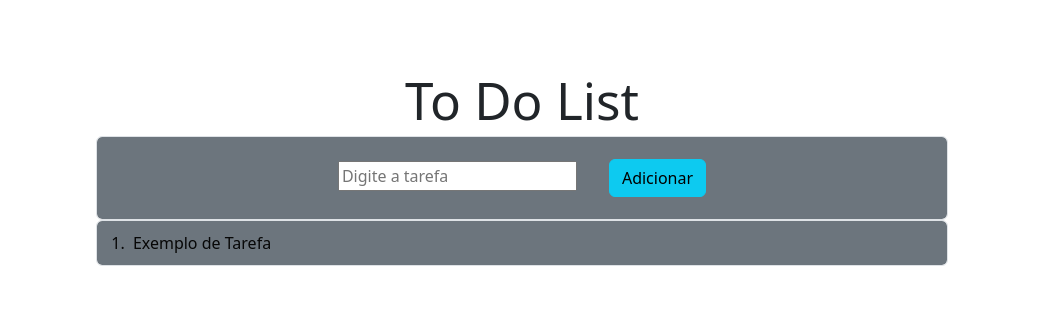
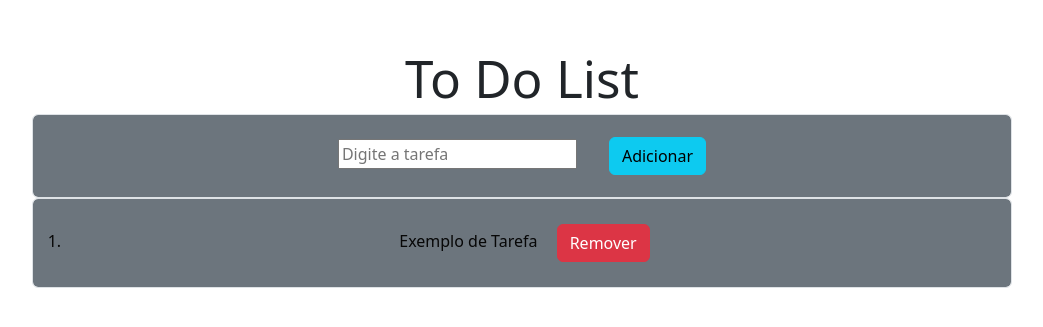
Before and after one commit to AdrianoVolter/To-Do-List, a React (Vite) app: page / in a window 1280 px wide. Shown: the part 231-558 px from the top of the page, without its empty margins (106-1149 px from the left). Built offline with nearby package versions, Linux system fonts and the light colour scheme.

Commit message:
Todo List fimalizado as funcionalidades.

```diff
--- a/src/App.css
+++ b/src/App.css
@@ -42,7 +42,7 @@
 }
 ol{
 
-  text-align: start;
+  text-align: center;
   padding: 0;
   color: rgb(7, 7, 7);
 }
@@ -51,3 +51,18 @@ li{
   margin-left: 20px;
   color: rgb(7, 7, 7);
 }
+li button{
+
+  background-color: #646cff;
+  color: white;
+  border: none;
+  border-radius: 5px;
+  padding: 15px;
+
+  margin: 15px;
+  cursor: pointer;
+}
+li button:hover{
+  background-color: #646cff;
+  color: white;
+}
--- a/src/App.jsx
+++ b/src/App.jsx
@@ -20,6 +20,14 @@ function App() {
     setListaDeTarefas([...listaDeTarefas, novaTarefa])
   }
 
+//função para remover tarefa
+  function removerTarefa(remover) {
+    const novaLista = listaDeTarefas.filter((tarefa) => tarefa.id !== remover)
+    setListaDeTarefas(novaLista)
+  }
+
+
+
 //return
   return (
     <div className='row container'>
@@ -32,7 +40,11 @@ function App() {
      <div className='form-control bg-secondary'>
         <ol className='list-group'>
           {listaDeTarefas.map((tarefa) => (
-            <ListItem key={tarefa.id} tarefa={tarefa} />
+            <ListItem
+              key={tarefa.id}
+              tarefa={tarefa}
+              removerTarefa={removerTarefa}
+              />
           ))}
         </ol>
 
--- a/src/components/ListItem.jsx
+++ b/src/components/ListItem.jsx
@@ -5,7 +5,7 @@
 import { useState } from "react";
 
 //função principal
-function ListItem({tarefa}) {
+function ListItem({tarefa, removerTarefa}) {
 
 //useState
     const [finalizado, setFinalizado] = useState(false);
@@ -18,7 +18,13 @@ function ListItem({tarefa}) {
 //return
     return (
         <div>
-            <li className={finalizado ? "finalizado" : ""} onClick={handleFinalizado}>{tarefa.texto}</li>
+            <li
+                className={finalizado ? "finalizado" : ""}
+                onClick={handleFinalizado}>{tarefa.texto}
+                <button className="btn btn-danger" onClick={() => removerTarefa(tarefa.id)}>Remover</button>
+                </li>
+
+
         </div>
     );
 }
```
